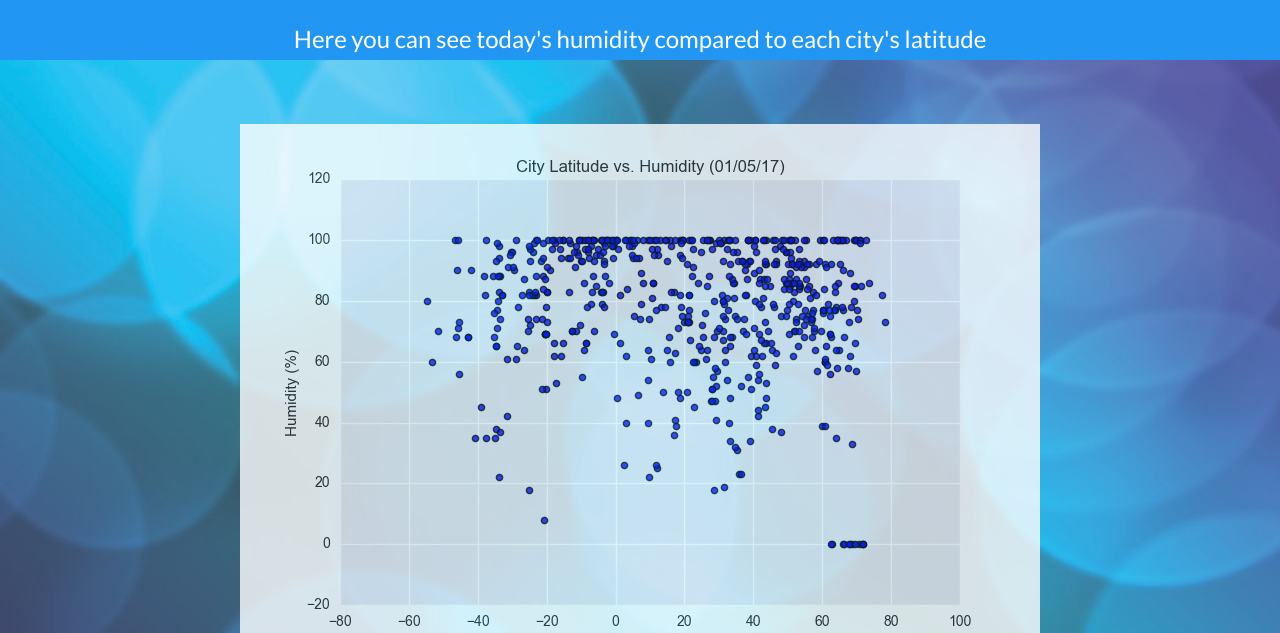
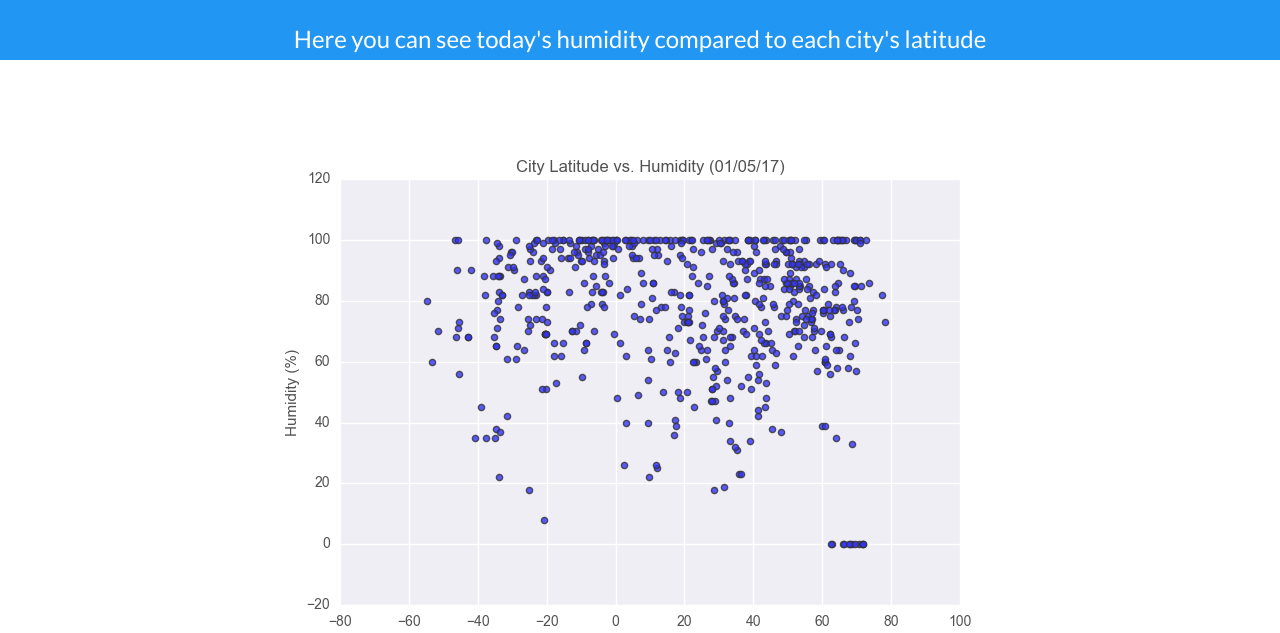
Before and after one commit to tworthy94/Homework_9_Web, a plain HTML site: page humidity.html in a window 1280 px wide. Shown: the part 167-800 px from the top of the page. Drawn offline with nearby package versions, Linux system fonts and the light colour scheme.

Commit message:
prep bg fix
using placeholder

```diff
--- a/humidity.html
+++ b/humidity.html
@@ -10,7 +10,7 @@
 <link rel="stylesheet" href="https://use.fontawesome.com/releases/v5.8.2/css/v4-shims.css">
 <style>
   body{
-        background-image: url("https://tworthy94.github.io/Resources/assets/images/bokeh.jpg");
+        background-image: url("no");
         background-size: cover;
     }
 body,h1,h2,h3,h4,h5,h6 {font-family: "Lato", sans-serif}
```
